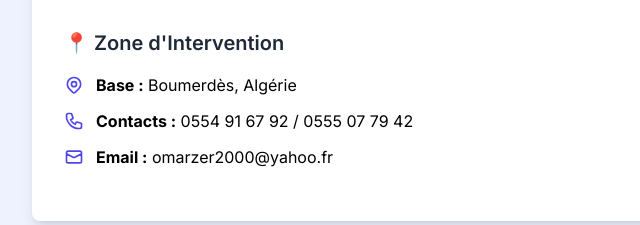
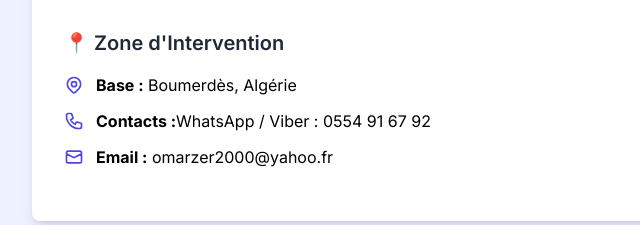
Before and after one commit to Mazex-dz/Omar, a plain HTML site: page index.html in a window 1280 px wide. Shown: the part 2675-2900 px from the top of the page, 0-640 px from the left. Drawn offline with nearby package versions, Linux system fonts and the light colour scheme.

Commit message:
Update index.html

```diff
--- a/index.html
+++ b/index.html
@@ -442,7 +442,7 @@
                                 <svg class="w-5 h-5 text-indigo-600 mr-3" fill="none" stroke="currentColor" viewBox="0 0 24 24">
                                     <path stroke-linecap="round" stroke-linejoin="round" stroke-width="2" d="M3 5a2 2 0 012-2h3.28a1 1 0 01.948.684l1.498 4.493a1 1 0 01-.502 1.21l-2.257 1.13a11.042 11.042 0 005.516 5.516l1.13-2.257a1 1 0 011.21-.502l4.493 1.498a1 1 0 01.684.949V19a2 2 0 01-2 2h-1C9.716 21 3 14.284 3 6V5z" />
                                 </svg>
-                                <span><strong>Contacts :</strong> 0554 91 67 92 / 0555 07 79 42</span>
+                                <span><strong>Contacts :</strong>WhatsApp / Viber : 0554 91 67 92 </span>
                             </div>
                             <div class="flex items-center">
                                 <svg class="w-5 h-5 text-indigo-600 mr-3" fill="none" stroke="currentColor" viewBox="0 0 24 24">
```
